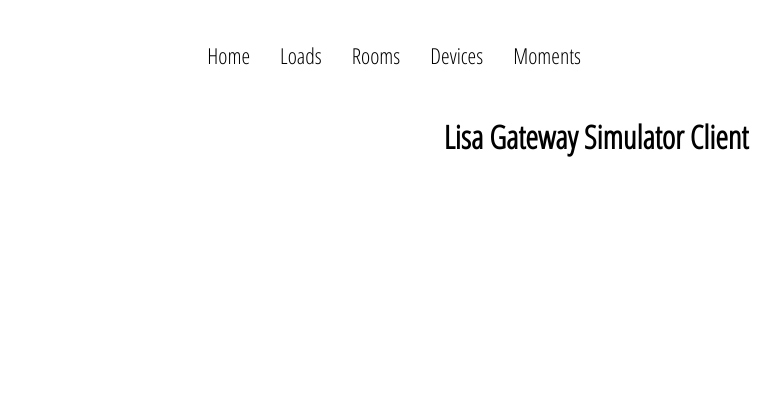
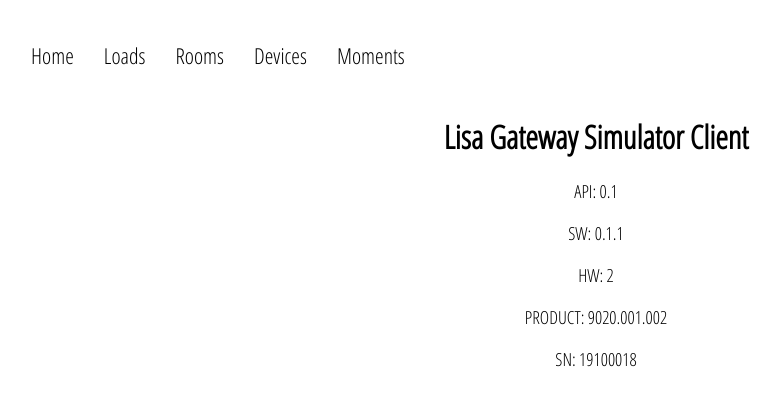
Before and after one commit to plamenkoyovchev/cGateway, a React (Create React App) app: page /cGateway/ in a window 1280 px wide. Shown: the top 406 px of the page, without its empty margins (44-825 px from the left). Built offline with nearby package versions, Linux system fonts and the light colour scheme; no server answers.

Commit message:
Add axios

```diff
--- a/package.json
+++ b/package.json
@@ -4,6 +4,7 @@
   "private": true,
   "dependencies": {
     "@material-ui/core": "^4.6.1",
+    "axios": "^0.19.0",
     "node-sass": "^4.13.0",
     "react": "^16.12.0",
     "react-dom": "^16.12.0",
--- a/src/components/Navigation/NavigationItems/NavigationItems.scss
+++ b/src/components/Navigation/NavigationItems/NavigationItems.scss
@@ -3,5 +3,5 @@
     height: 100%;
     display: flex;
     align-items: center;
-    justify-content: flex-end;
+    justify-content: flex-start;
 }
--- /dev/null
+++ b/src/http/axiosGateway.js
@@ -0,0 +1,7 @@
+import axios from 'axios';
+
+const axiosGateway = axios.create({
+    baseURL: 'http://lisagateway-103.localy/api'
+});
+
+export default axiosGateway;
--- a/src/pages/HomePage/HomePage.js
+++ b/src/pages/HomePage/HomePage.js
@@ -1,12 +1,30 @@
-import React from 'react';
+import React, { useEffect, useState } from 'react';
 
 import './HomePage.scss';
+import axios from '../../http/axiosGateway';
 
 const HomePage = () => {
+    const [gatewayInfo, setGatewayInfo] = useState({
+        "api": "0.1",
+        "sw": "0.1.1",
+        "hw": "2",
+        "product": "9020.001.002",
+        "sn": "19100018"
+    });
+
+    useEffect(() => {
+        axios.get('/info')
+            .then(response => setGatewayInfo({ ...response.data }))
+            .catch(err => { });
+    }, []);
+
     return (
-        <h1 className='HomePage'>
-            Lisa Gateway Simulator Client
-        </h1>
+        <div className='HomePage'>
+            <h1>
+                Lisa Gateway Simulator Client
+            </h1>
+            {Object.keys(gatewayInfo).map((key, i) => <p className='info' key={i}>{`${key.toUpperCase()}: ${gatewayInfo[key]}`}</p>)}
+        </div>
     );
 }
 
--- a/src/pages/HomePage/HomePage.scss
+++ b/src/pages/HomePage/HomePage.scss
@@ -1,3 +1,7 @@
 .HomePage {
     margin: 10 auto;
+
+    .info {
+        font-size: 18px;
+    }
 }
```
Also changed, not shown: 1 other file (tests, documents, lock files or other folders).
